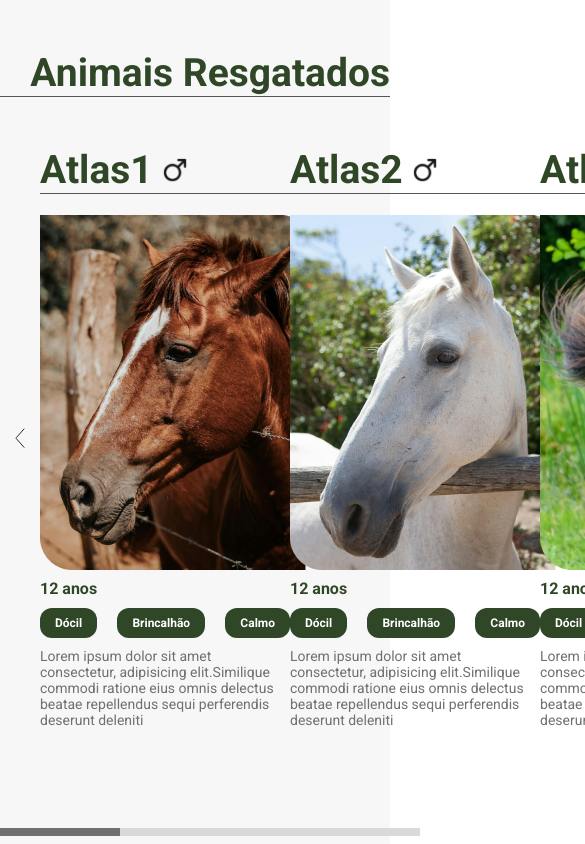
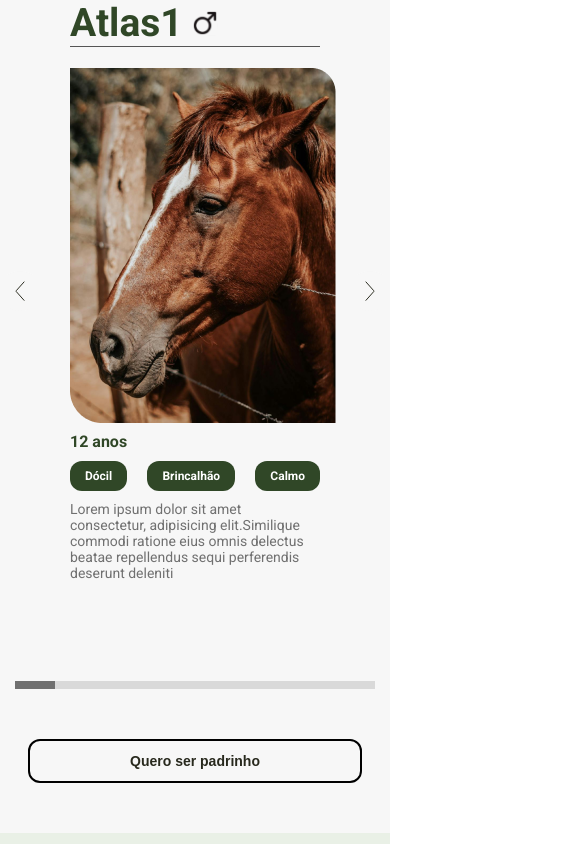
Before and after one commit to Grupo-Simios/APED, a React (Vite) app: page / in a window 390 px wide. Shown: the top 844 px of the page, 585 px wide, since content can reach past the window. Built offline with nearby package versions, Linux system fonts and the light colour scheme.

Commit message:
ajuste na responsividade dos slides

```diff
--- a/src/components/AnimaisResgatados.jsx
+++ b/src/components/AnimaisResgatados.jsx
@@ -1,4 +1,4 @@
-import React, { useState } from "react";
+import React, { useState, useEffect } from "react";
 import "../styles/AnimaisResgatados.css";
 import cavalo1 from "../assets/cavalos/cavalo1.png";
 import cavalo2 from "../assets/cavalos/cavalo2.png";
@@ -11,6 +11,24 @@ import Botao from "./Botao";
 
 export default function AnimaisResgatados() {
   const [currentSlide, setCurrentSlide] = useState(0);
+  const [slidesToShow, setSlidesToShow] = useState(3); // Inicialmente, mostrar 3 cavalos por slide
+
+  useEffect(() => {
+    updateSlidesToShow();
+    window.addEventListener("resize", updateSlidesToShow);
+    return () => window.removeEventListener("resize", updateSlidesToShow);
+  }, []);
+
+  const updateSlidesToShow = () => {
+    if (window.innerWidth < 768) {
+      setSlidesToShow(1);
+    } else if (window.innerWidth >= 768 && window.innerWidth < 900) {
+      setSlidesToShow(2);
+    } else {
+      setSlidesToShow(3);
+    }
+  };
+
   const [cavalos] = useState([
     {
       nome: "Atlas1",
@@ -43,9 +61,19 @@ export default function AnimaisResgatados() {
         "Lorem ipsum dolor sit amet consectetur, adipisicing elit.Similique commodi ratione eius omnis delectus beatae repellendus sequi perferendis deserunt deleniti",
     },
     {
-      nome: "Atlas3",
+      nome: "Atlas1",
       sexo: masculinoImage,
-      img: cavalo3,
+      img: cavalo1,
+      alt: "Cavalos marrom de olhos azuis",
+      idade: "12 anos",
+      qualidades: ["Dócil", "Brincalhão", "Calmo"],
+      descricao:
+        "Lorem ipsum dolor sit amet consectetur, adipisicing elit.Similique commodi ratione eius omnis delectus beatae repellendus sequi perferendis deserunt deleniti",
+    },
+    {
+      nome: "Atlas2",
+      sexo: masculinoImage,
+      img: cavalo2,
       alt: "Cavalos marrom de olhos azuis",
       idade: "12 anos",
       qualidades: ["Dócil", "Brincalhão", "Calmo"],
@@ -63,7 +91,7 @@ export default function AnimaisResgatados() {
         "Lorem ipsum dolor sit amet consectetur, adipisicing elit.Similique commodi ratione eius omnis delectus beatae repellendus sequi perferendis deserunt deleniti",
     },
     {
-      nome: "Atlas3",
+      nome: "Atlas1",
       sexo: masculinoImage,
       img: cavalo1,
       alt: "Cavalos marrom de olhos azuis",
@@ -73,9 +101,9 @@ export default function AnimaisResgatados() {
         "Lorem ipsum dolor sit amet consectetur, adipisicing elit.Similique commodi ratione eius omnis delectus beatae repellendus sequi perferendis deserunt deleniti",
     },
     {
-      nome: "Atlas3",
+      nome: "Atlas2",
       sexo: masculinoImage,
-      img: cavalo1,
+      img: cavalo2,
       alt: "Cavalos marrom de olhos azuis",
       idade: "12 anos",
       qualidades: ["Dócil", "Brincalhão", "Calmo"],
@@ -85,26 +113,17 @@ export default function AnimaisResgatados() {
     {
       nome: "Atlas3",
       sexo: masculinoImage,
-      img: cavalo1,
+      img: cavalo3,
       alt: "Cavalos marrom de olhos azuis",
       idade: "12 anos",
       qualidades: ["Dócil", "Brincalhão", "Calmo"],
       descricao:
         "Lorem ipsum dolor sit amet consectetur, adipisicing elit.Similique commodi ratione eius omnis delectus beatae repellendus sequi perferendis deserunt deleniti",
     },
-    {
-      nome: "Atlas3",
-      sexo: masculinoImage,
-      img: cavalo1,
-      alt: "Cavalos marrom de olhos azuis",
-      idade: "12 anos",
-      qualidades: ["Dócil", "Brincalhão", "Calmo"],
-      descricao:
-        "Lorem ipsum dolor sit amet consectetur, adipisicing elit.Similique commodi ratione eius omnis delectus beatae repellendus sequi perferendis deserunt deleniti",
-    },
+    // Adicione mais cavalos aqui...
   ]);
 
-  const totalSlides = Math.ceil(cavalos.length / 3);
+  const totalSlides = Math.ceil(cavalos.length / slidesToShow);
 
   const nextSlide = () => {
     setCurrentSlide((prevSlide) =>
@@ -135,7 +154,10 @@ export default function AnimaisResgatados() {
           </button>
           <div className="horses-cards">
             {cavalos
-              .slice(currentSlide * 3, (currentSlide + 1) * 3)
+              .slice(
+                currentSlide * slidesToShow,
+                (currentSlide + 1) * slidesToShow
+              )
               .map((cavalo, index) => (
                 <CavaloCard
                   key={index}
--- a/src/styles/AnimaisResgatados.css
+++ b/src/styles/AnimaisResgatados.css
@@ -33,7 +33,7 @@
 .horses-cards {
   width: 1050px;
   display: flex;
-  justify-content: space-between;
+  justify-content: space-around;
   transition: transform 0.5s ease;
 }
 
@@ -54,7 +54,7 @@
   content: " ";
   margin: 0 auto;
   display: flex;
-  width: 150px;
+  width: 120px;
   height: 8px;
   background: #d9d9d9;
 }
@@ -80,5 +80,22 @@
   background: #d9d9d9;
 }
 
-@media screen and (min-width: ) {
+@media screen and (max-width: 768px) {
+  .title-container {
+
+  display: none;
+  }
+
+
+  .horses-cards--container {
+    width: 100%;
+  }
+
+  .horses-cards {
+    width: 100%;
+  }
+
+  .current-slides::before {
+    width: 40px;
+  }
 }
```
